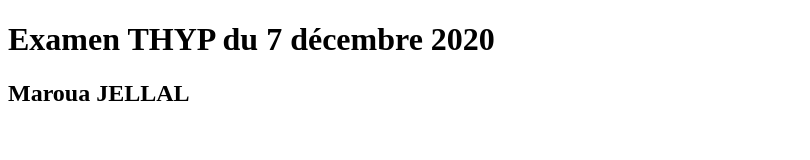
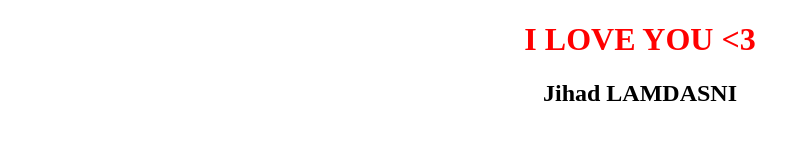
Before and after one commit to marouajellal/DevoirTHYP, a plain HTML site: page index.html in a window 1280 px wide. Shown: the whole page, without its empty margins (0-810 px from the left). Drawn offline with nearby package versions, Linux system fonts and the light colour scheme.

Commit message:
Update index.html

```diff
--- a/index.html
+++ b/index.html
@@ -8,8 +8,9 @@
     <script src="https://d3js.org/d3.v6.min.js"></script>
 </head>
 <body>
-<h1>Examen THYP du 7 décembre 2020</h1>
-<h2>Maroua JELLAL</h2>
+<h1 style="text-align:center; color:red;">I LOVE YOU <3 </h1>
+<h2 style="text-align:center;">Jihad LAMDASNI</h2>
+
 
 </body>
 
```
